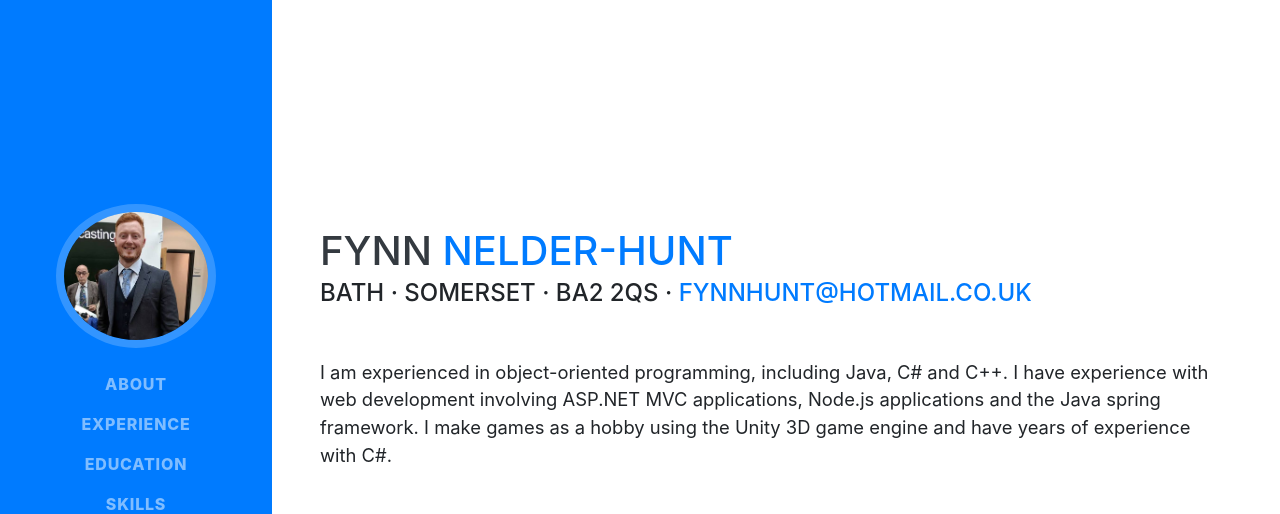
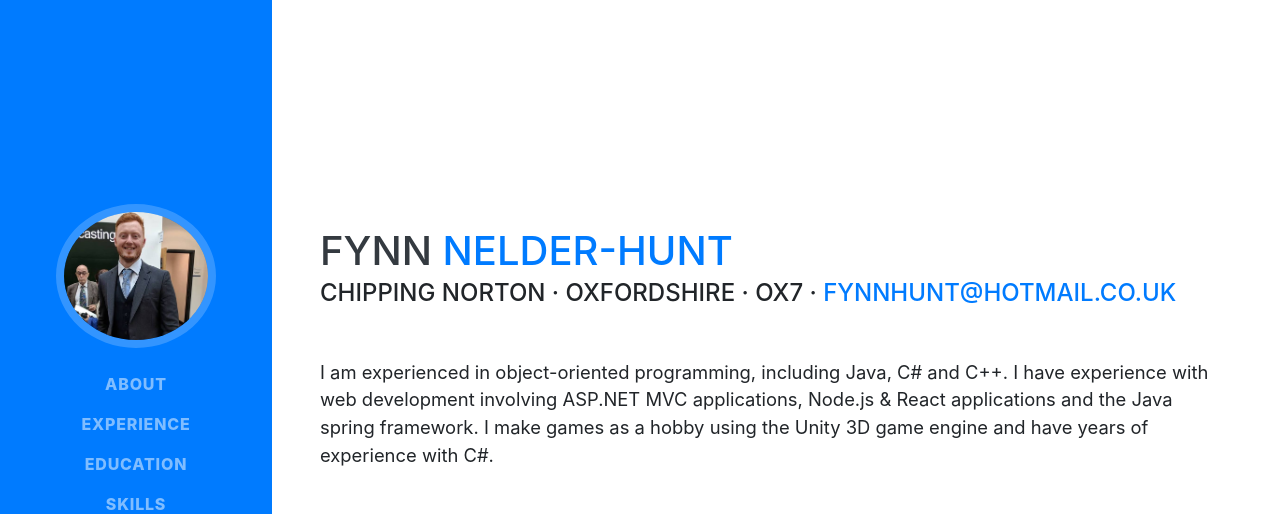
Before and after one commit to FynnHunt/cv, a website with bundled scripts: page index.html in a window 1280 px wide. Shown: the top 514 px of the page. Built offline with nearby package versions, Linux system fonts and the light colour scheme; a web font is replaced by a local one.

Commit message:
Update index.html

```diff
--- a/index.html
+++ b/index.html
@@ -66,10 +66,10 @@
         <h1 class="mb-0">Fynn
           <span class="text-primary">Nelder-Hunt</span>
         </h1>
-        <div class="subheading mb-5">Bath · Somerset · BA2 2QS ·
+        <div class="subheading mb-5">Chipping Norton · Oxfordshire · OX7 ·
           <a href="mailto:name@email.com">fynnhunt@hotmail.co.uk</a>
         </div>
-        <p class="lead mb-5">I am experienced in object-oriented programming, including Java, C# and C++. I have experience with web development involving ASP.NET MVC applications, Node.js applications and the Java spring framework. I make games as a hobby using the Unity 3D game engine and have years of experience with C#.</p>
+        <p class="lead mb-5">I am experienced in object-oriented programming, including Java, C# and C++. I have experience with web development involving ASP.NET MVC applications, Node.js & React applications and the Java spring framework. I make games as a hobby using the Unity 3D game engine and have years of experience with C#.</p>
         <div class="social-icons">
           <a href="https://www.linkedin.com/in/fynn-nelder-hunt-b700b1150">
             <i class="fab fa-linkedin-in"></i>
@@ -99,7 +99,7 @@
               <div class="subheading mb-3">Cognitant & theEmpire</div>
               <p>I am currently working as a freelance web/unity developer at Cognitant. Here I am contributing toward a health VR project (Healthi-Note), working on both the Unity app side (C#) and the web server side (node.js & docker).
                 Alongside this I am also working as a developer and CTO of web development consultancy <a href="https://theempire.netlify.com">theEmpire</a>.
-                At theEmpire we are creating web apps using the MERN stack (MongoDB, Express, React, Node.js).</p>
+                At theEmpire we are creating web apps predominantly using Node.js, Strapi, Express & React.</p>
             </div>
             <div class="resume-date text-md-right">
               <span class="text-primary">September 2019 - Present</span>
```
